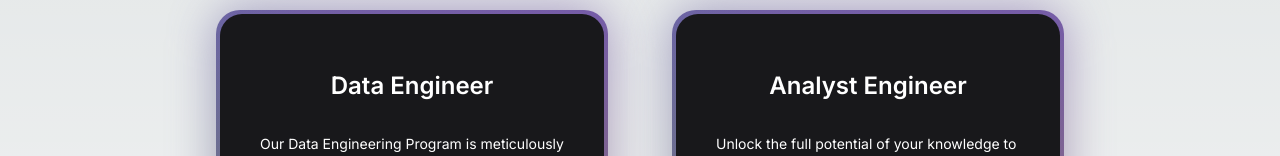
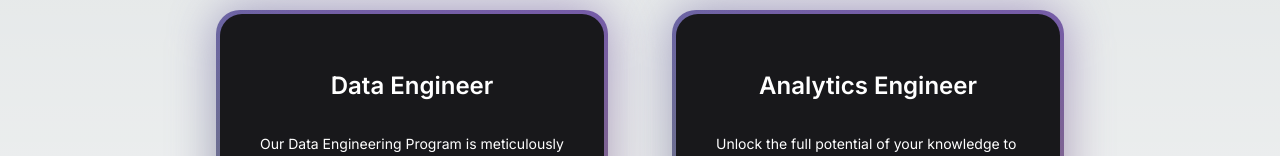
Before and after one commit to partnatech/partnatech-site, a Next.js app: page / in a window 1280 px wide. Shown: the part 598-754 px from the top of the page. Built offline with nearby package versions, Linux system fonts and the light colour scheme.

Commit message:
fix: type error

```diff
--- a/src/components/home/program-list.tsx
+++ b/src/components/home/program-list.tsx
@@ -10,7 +10,7 @@ export const ProgramList = () => {
       link: "programs/data-engineer",
     },
     {
-      name: "Analyst Engineer",
+      name: "Analytics Engineer",
       description:
         "Unlock the full potential of your knowledge to be an Analytics Engineer. An awesome intersection between a Data Analyst and Data Engineer. This comprehensive program equips you with the latest tools and techniques. Dive deep into data integration plus preparation, analysis, and visualization to understand customer behavior and help business drive strategic decisions",
       link: "programs/analyst-engineer",
```
